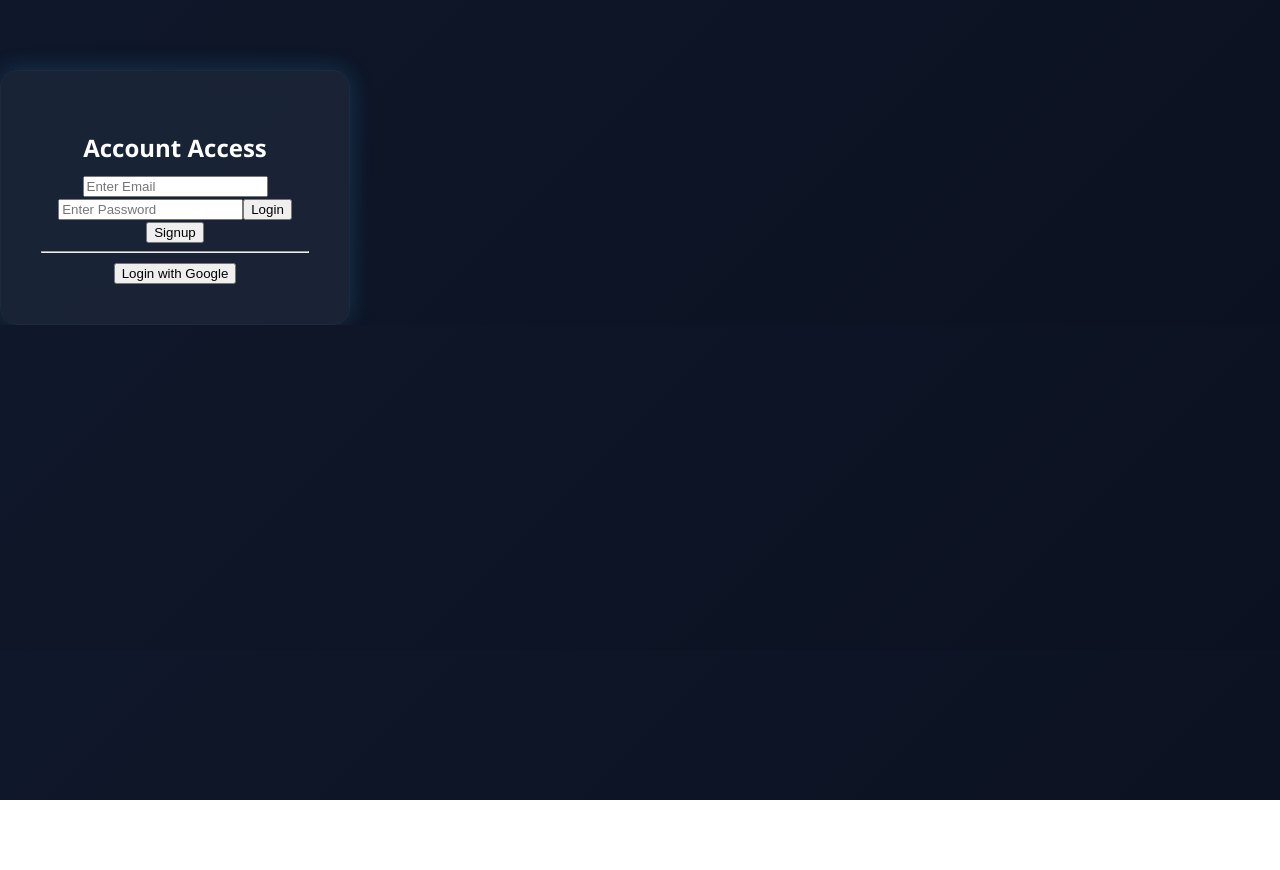
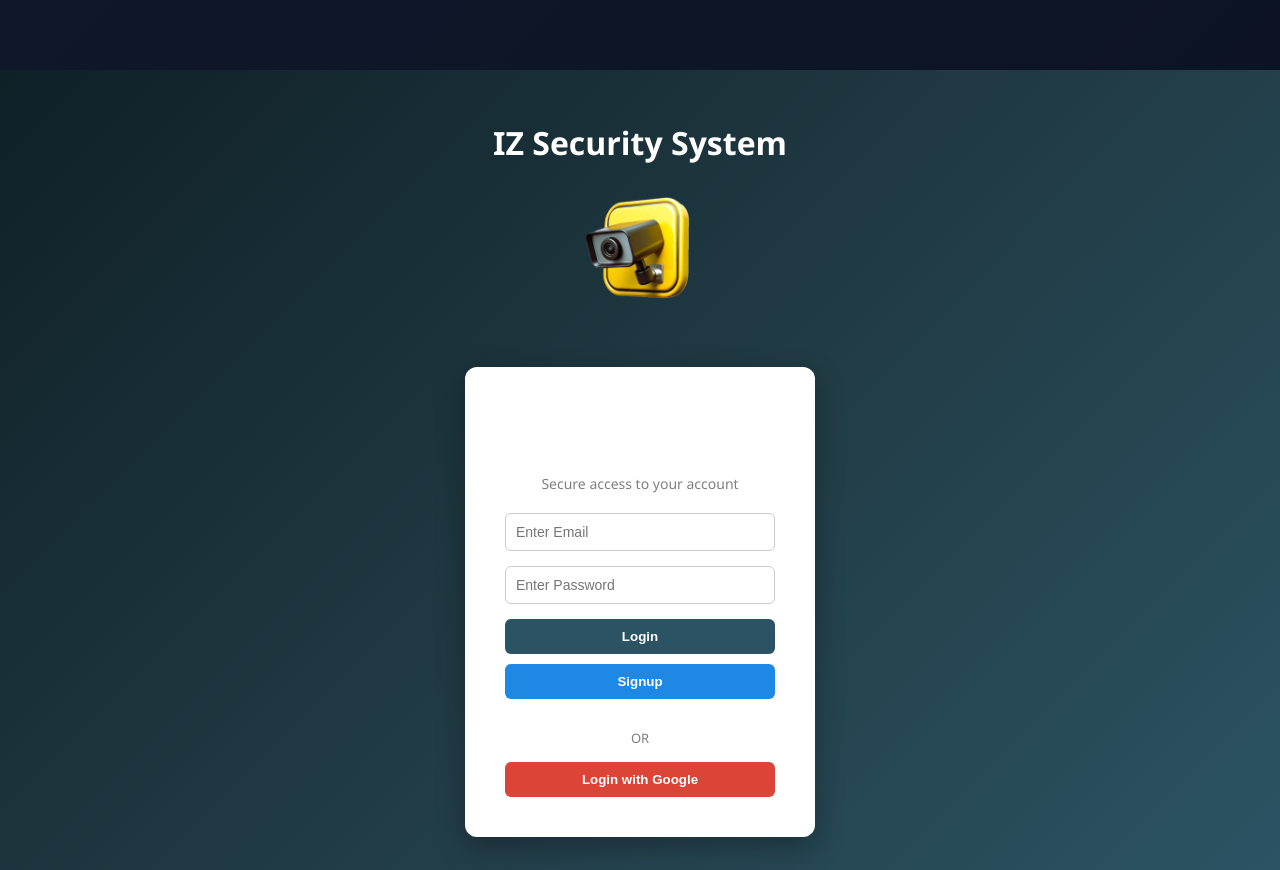
Before and after one commit to NehanShaikh/IZ_shop, a React (Create React App) app in the folder iz-security-frontend/: page / in a window 1280 px wide. Before the commit the page ends 800 px from the top, so only its background shows below. Built offline with nearby package versions, Linux system fonts and the light colour scheme.

Commit message:
first commit

```diff
--- a/iz-security-frontend/src/App.css
+++ b/iz-security-frontend/src/App.css
@@ -342,34 +342,21 @@ html, body {
 /* ========================= */
 
 .login-page {
-  height: 100vh;
+  min-height: 100vh;
+  background: linear-gradient(135deg, #0f2027, #203a43, #2c5364);
   display: flex;
   flex-direction: column;
-  background: linear-gradient(135deg, #0f172a, #0b1120);
 }
 
 .login-header {
-  position: relative;
   text-align: center;
   padding: 30px 0;
-}
-
-.login-header h1 {
-  color: #38bdf8;
-  font-size: 32px;
-  letter-spacing: 2px;
-}
-
-.login-logo {
-  position: absolute;
-  right: 40px;
-  top: 20px;
+  color: white;
 }
 
 .login-logo img {
   width: 120px;
-  height: 120px;
-  object-fit: contain;
+  margin-top: 10px;
 }
 
 .login-center {
@@ -380,14 +367,12 @@ html, body {
 }
 
 .login-card {
-  background: rgba(30, 41, 59, 0.75);
-  backdrop-filter: blur(15px);
+  background: white;
   padding: 40px;
-  border-radius: 16px;
-  border: 1px solid #1e293b;
+  width: 350px;
+  border-radius: 12px;
+  box-shadow: 0 10px 30px rgba(0,0,0,0.3);
   text-align: center;
-  width: 350px;
-  box-shadow: 0 0 25px rgba(56,189,248,0.2);
 }
 
 .login-card h2 {
@@ -395,15 +380,66 @@ html, body {
 }
 
 .login-card p {
-  color: #94a3b8;
-  margin-bottom: 25px;
+  margin-bottom: 20px;
+  color: gray;
+  font-size: 14px;
+}
+
+.login-card input {
+  width: 100%;
+  padding: 10px;
+  margin-bottom: 15px;
+  border-radius: 6px;
+  border: 1px solid #ccc;
+  outline: none;
+  font-size: 14px;
+}
+
+.login-card input:focus {
+  border-color: #2c5364;
 }
 
 .login-btn {
   width: 100%;
-  padding: 12px;
-  font-size: 16px;
+  padding: 10px;
+  background-color: #2c5364;
+  color: white;
+  border: none;
+  border-radius: 6px;
+  margin-bottom: 10px;
+  cursor: pointer;
+  font-weight: bold;
 }
+
+.signup-btn {
+  width: 100%;
+  padding: 10px;
+  background-color: #1e88e5;
+  color: white;
+  border: none;
+  border-radius: 6px;
+  margin-bottom: 15px;
+  cursor: pointer;
+  font-weight: bold;
+}
+
+.google-btn {
+  width: 100%;
+  padding: 10px;
+  background-color: #db4437;
+  color: white;
+  border: none;
+  border-radius: 6px;
+  cursor: pointer;
+  font-weight: bold;
+}
+
+.divider {
+  margin: 15px 0;
+  font-size: 13px;
+  color: gray;
+}
+
 
 /* ========================= */
 /* UPLOAD SECTION STYLING */
--- a/iz-security-frontend/src/pages/Login.js
+++ b/iz-security-frontend/src/pages/Login.js
@@ -1,8 +1,8 @@
 import { useState } from "react";
 import {
+  signInWithPopup,
   signInWithEmailAndPassword,
-  createUserWithEmailAndPassword,
-  signInWithPopup
+  createUserWithEmailAndPassword
 } from "firebase/auth";
 import { auth, provider } from "../firebase";
 import { useNavigate } from "react-router-dom";
@@ -14,22 +14,38 @@ function Login({ setUser }) {
   const [email, setEmail] = useState("");
   const [password, setPassword] = useState("");
 
-  // ---------------- LOGIN ----------------
+  // ---------------- SAVE USER TO BACKEND ----------------
+  const saveUser = async (firebaseUser) => {
+    const response = await fetch("https://iz-shop.onrender.com/save-user", {
+      method: "POST",
+      headers: { "Content-Type": "application/json" },
+      body: JSON.stringify({
+        name: firebaseUser.displayName || "User",
+        email: firebaseUser.email
+      })
+    });
+
+    const userData = await response.json();
+    setUser(userData);
+    localStorage.setItem("user", JSON.stringify(userData));
+  };
+
+  // ---------------- EMAIL LOGIN ----------------
   const handleLogin = async () => {
     try {
       const result = await signInWithEmailAndPassword(auth, email, password);
-      await saveUserToBackend(result.user);
+      await saveUser(result.user);
       navigate("/");
     } catch (error) {
       alert("Invalid Email or Password");
     }
   };
 
-  // ---------------- SIGNUP ----------------
+  // ---------------- EMAIL SIGNUP ----------------
   const handleSignup = async () => {
     try {
       const result = await createUserWithEmailAndPassword(auth, email, password);
-      await saveUserToBackend(result.user, true); // true = signup
+      await saveUser(result.user);
       navigate("/");
     } catch (error) {
       alert("Signup failed");
@@ -40,35 +56,29 @@ function Login({ setUser }) {
   const handleGoogleLogin = async () => {
     try {
       const result = await signInWithPopup(auth, provider);
-      await saveUserToBackend(result.user);
+      await saveUser(result.user);
       navigate("/");
     } catch (error) {
       alert("Google login failed");
     }
   };
 
-  // ---------------- COMMON FUNCTION ----------------
-  const saveUserToBackend = async (firebaseUser, isSignup = false) => {
+  return (
+    <div className="login-page">
 
-    const response = await fetch("https://iz-shop.onrender.com/save-user", {
-      method: "POST",
-      headers: { "Content-Type": "application/json" },
-      body: JSON.stringify({
-        name: firebaseUser.displayName || "User",
-        email: firebaseUser.email,
-        isSignup
-      })
-    });
+      <div className="login-header">
+        <h1>IZ Security System</h1>
 
-    const userData = await response.json();
-    setUser(userData);
-    localStorage.setItem("user", JSON.stringify(userData));
-  };
+        {/* KEEPING YOUR LOGO SECTION */}
+        <div className="login-logo">
+          <img src="/logo.png" alt="Logo" />
+        </div>
+      </div>
 
-  return (
+      <div className="login-center">
         <div className="login-card">
-
           <h2>Account Access</h2>
+          <p>Secure access to your account</p>
 
           <input
             type="email"
@@ -84,14 +94,22 @@ function Login({ setUser }) {
             onChange={(e) => setPassword(e.target.value)}
           />
 
-      <button onClick={handleLogin}>Login</button>
-      <button onClick={handleSignup}>Signup</button>
+          <button className="login-btn" onClick={handleLogin}>
+            Login
+          </button>
 
-      <hr />
+          <button className="signup-btn" onClick={handleSignup}>
+            Signup
+          </button>
 
-      <button onClick={handleGoogleLogin}>
+          <div className="divider">OR</div>
+
+          <button className="google-btn" onClick={handleGoogleLogin}>
             Login with Google
           </button>
+
+        </div>
+      </div>
 
     </div>
   );
```
Lines whose indentation alone changed are shown as unchanged.
